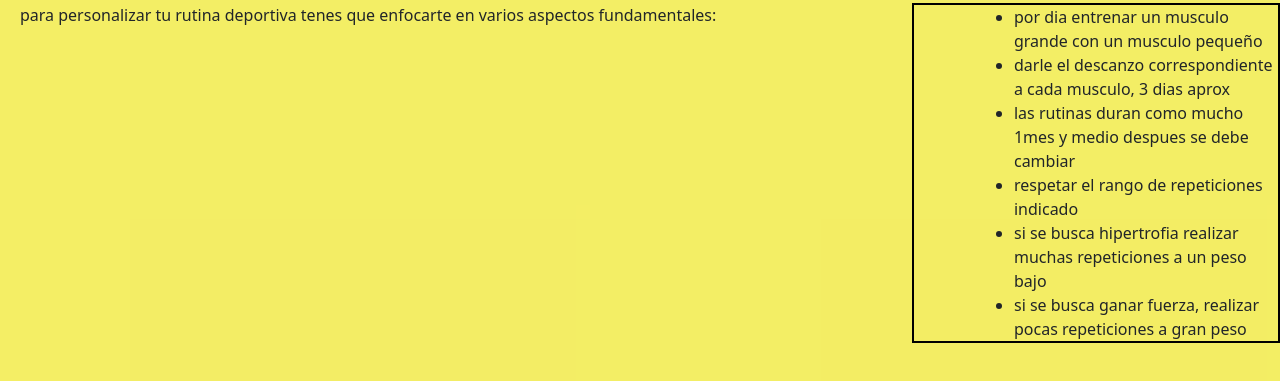
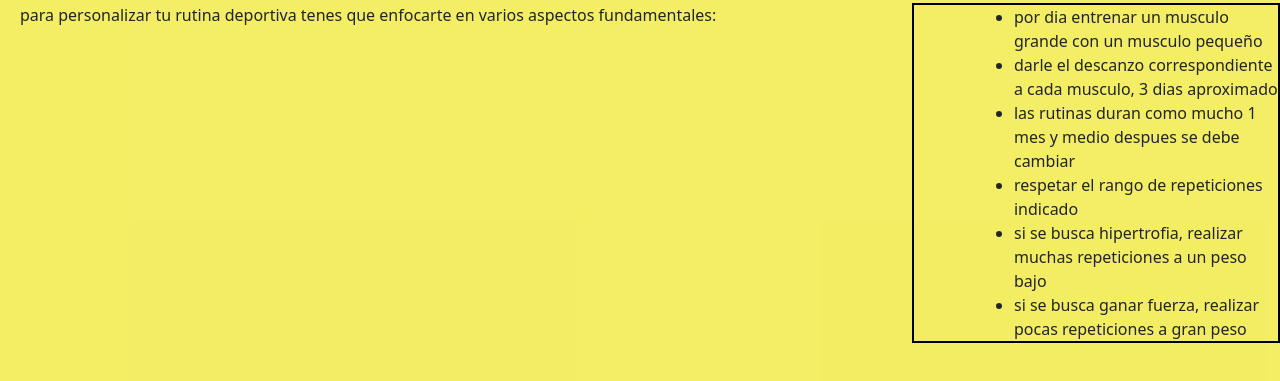
Before and after one commit to alvaroceccarelli/PF-Ceccarelli, a website: page creaturutina.html in a window 1280 px wide. Shown: the part 141-522 px from the top of the page. Drawn offline with nearby package versions, Linux system fonts and the light colour scheme.

Commit message:
terminando proyecto

```diff
--- a/creaturutina.html
+++ b/creaturutina.html
@@ -62,10 +62,10 @@
         para personalizar tu rutina deportiva tenes que enfocarte en varios aspectos fundamentales:
         <ul class="listacrea">
             <li>por dia entrenar un musculo grande con un musculo pequeño</li>
-            <li>darle el descanzo correspondiente a cada musculo, 3 dias aprox</li>
-            <li>las rutinas duran como mucho 1mes y medio despues se debe cambiar</li>
+            <li>darle el descanzo correspondiente a cada musculo, 3 dias aproximado</li>
+            <li>las rutinas duran como mucho 1 mes y medio despues se debe cambiar</li>
             <li>respetar el rango de repeticiones indicado </li>
-            <li>si se busca hipertrofia realizar muchas repeticiones a un peso bajo</li>
+            <li>si se busca hipertrofia, realizar muchas repeticiones a un peso bajo</li>
             <li>si se busca ganar fuerza, realizar pocas repeticiones a gran peso</li>
 
         </ul>
--- a/estilos/estilossass.css
+++ b/estilos/estilossass.css
@@ -188,7 +188,7 @@ h1 {
     .fotosnu .fmacrosnu .grasasnu {
       width: 500px; }
 
-/*estilos contactpo*/
+/*estilos contacto*/
 .bodycon {
   background-image: url(../imagenes/back\cont.png);
   background-repeat: no-repeat;
```
Also changed, not shown: 1 other file.
